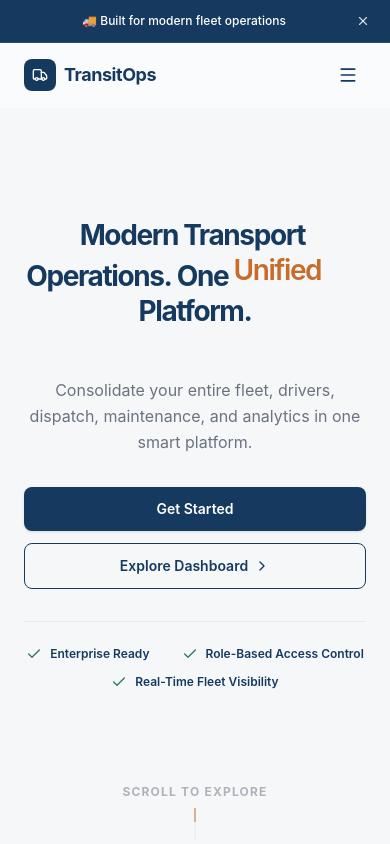
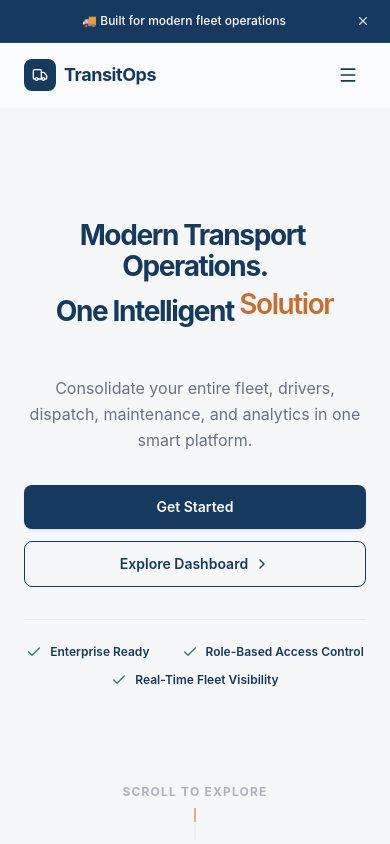
Before and after one commit to ShreyButala/OdooHackathon2, a React (Vite) app: page / in a window 390 px wide. Shown: the top 844 px of the page. Built offline with nearby package versions, Linux system fonts and the light colour scheme; a web font is replaced by a local one.

Commit message:
home page update

```diff
--- a/src/App.jsx
+++ b/src/App.jsx
@@ -43,7 +43,7 @@ function MagneticWord({ children, mousePos, disabled }) {
     const radius = 160;
     if (distance < radius) {
       const power = (radius - distance) / radius; // 0 to 1
-      // Soft push effect (max 5px)
+      // Soft push effect (max 5px) using 3D transform to keep document layout intact
       const shiftX = -(dx / distance) * 5 * power;
       const shiftY = -(dy / distance) * 5 * power;
       setTransform({ x: shiftX, y: shiftY });
@@ -76,8 +76,9 @@ export default function App() {
   const [mousePos, setMousePos] = useState({ x: 0, y: 0, active: false });
   const [isTouchDevice, setIsTouchDevice] = useState(false);
 
-  // Workflow Scroll Tracking States
+  // Workflow Trigger & Animation Progress States
   const workflowRef = useRef(null);
+  const [workflowInView, setWorkflowInView] = useState(false);
   const [workflowProgress, setWorkflowProgress] = useState(0);
 
   // Detect touch devices and prefers-reduced-motion media query
@@ -108,31 +109,53 @@ export default function App() {
     return () => window.removeEventListener('scroll', handleScroll);
   }, []);
 
-  // Track scroll position in the Workflow section
+  // Workflow scroll-triggered fixed-timeline reveal animation
   useEffect(() => {
-    const handleScroll = () => {
-      if (!workflowRef.current) return;
-      const rect = workflowRef.current.getBoundingClientRect();
-      const windowHeight = window.innerHeight;
+    if (prefersReducedMotion) {
+      setWorkflowProgress(1);
+      return;
+    }
 
-      const elementTop = rect.top + window.scrollY;
-      const elementHeight = rect.height;
+    const observer = new IntersectionObserver(([entry]) => {
+      if (entry.isIntersecting) {
+        setWorkflowInView(true);
+      } else {
+        // Reset when scrolled back above the section (entry.boundingClientRect.top > 0)
+        if (entry.boundingClientRect.top > 0) {
+          setWorkflowInView(false);
+          setWorkflowProgress(0);
+        }
+      }
+    }, {
+      threshold: 0.15 // Triggers on entry when 15% of the section is visible
+    });
 
-      // Starts filling when the section is partially visible, finishes before leaving
-      const startScroll = elementTop - windowHeight * 0.85;
-      const endScroll = elementTop + elementHeight - windowHeight * 0.45;
-      const currentScroll = window.scrollY;
+    if (workflowRef.current) {
+      observer.observe(workflowRef.current);
+    }
+    return () => observer.disconnect();
+  }, [prefersReducedMotion]);
 
-      let progress = (currentScroll - startScroll) / (endScroll - startScroll);
-      progress = Math.max(0, Math.min(1, progress));
+  // Handle Workflow linear animation progress draw (0 to 1 over 1.5 seconds)
+  useEffect(() => {
+    if (!workflowInView || prefersReducedMotion || workflowProgress === 1) return;
 
+    const duration = 1500;
+    const startTime = performance.now();
+    let animId;
+
+    const animate = (time) => {
+      const elapsed = time - startTime;
+      const progress = Math.min(elapsed / duration, 1);
       setWorkflowProgress(progress);
+      if (progress < 1) {
+        animId = requestAnimationFrame(animate);
+      }
     };
 
-    window.addEventListener('scroll', handleScroll);
-    handleScroll();
-    return () => window.removeEventListener('scroll', handleScroll);
-  }, []);
+    animId = requestAnimationFrame(animate);
+    return () => cancelAnimationFrame(animId);
+  }, [workflowInView, prefersReducedMotion]);
 
   // Hero Section Mouse Handlers
   const handleMouseMove = (e) => {
@@ -144,19 +167,23 @@ export default function App() {
     setMousePos((prev) => ({ ...prev, active: false }));
   };
 
-  // Hero Headline Elements Definition (Integrating dynamic TextMorph)
-  const heroHeadlineElements = [
-    { type: 'text', text: "Modern", accent: false },
-    { type: 'text', text: "Transport", accent: false },
-    { type: 'text', text: "Operations.", accent: false },
+  // Headline Line 1: Modern Transport Operations.
+  const headlineLine1 = [
+    { text: "Modern", accent: false },
+    { text: "Transport", accent: false },
+    { text: "Operations.", accent: false }
+  ];
+
+  // Headline Line 2: One Intelligent [morphing word] (Only morphing word is orange)
+  const headlineLine2 = [
     { type: 'text', text: "One", accent: false },
+    { type: 'text', text: "Intelligent", accent: false },
     {
       type: 'morph',
-      words: ["Intelligent", "Efficient", "Connected", "Unified"],
-      widthClass: "w-[125px] sm:w-[155px] md:w-[220px] lg:w-[280px] xl:w-[325px]",
+      words: ["Platform", "System", "Network", "Solution"],
+      widthClass: "w-[95px] sm:w-[110px] md:w-[155px] lg:w-[200px] xl:w-[235px]",
       accent: true
-    },
-    { type: 'text', text: "Platform.", accent: false }
+    }
   ];
 
   // Workflow Stages Definition
@@ -274,7 +301,7 @@ export default function App() {
         )}
       </nav>
 
-      {/* 3. Hero — Centered text, shorter copy, text morphing inside single-line headline */}
+      {/* 3. Hero — Centered layout, static headline on line 1, looping morph line on line 2, simple subhead */}
       <header
         onMouseMove={handleMouseMove}
         onMouseLeave={handleMouseLeave}
@@ -282,12 +309,28 @@ export default function App() {
       >
         <div className="my-auto max-w-5xl space-y-8 relative z-10 mx-auto text-center flex flex-col items-center">
 
-          {/* Centered Headline with embedded TextMorph */}
+          {/* Centered Headline broken onto two lines, loops last word in accent orange */}
           <h1
             style={{ fontSize: 'clamp(28px, 3.6vw, 64px)' }}
-            className="font-bold tracking-tighter select-none font-sans text-center max-w-none whitespace-normal md:whitespace-nowrap leading-tight"
+            className="font-bold tracking-tighter select-none font-sans text-center max-w-none leading-[1.1] flex flex-col items-center gap-2"
           >
-            {heroHeadlineElements.map((el, idx) => (
+            {/* Headline Line 1: Modern Transport Operations. */}
+            <div className="whitespace-normal md:whitespace-nowrap">
+              {headlineLine1.map((w, idx) => (
+                <span key={idx} className="inline-block">
+                  <MagneticWord mousePos={mousePos} disabled={isTouchDevice || prefersReducedMotion}>
+                    <span className="text-primary font-bold">
+                      {w.text}
+                    </span>
+                  </MagneticWord>
+                  {idx < headlineLine1.length - 1 && '\u00A0'}
+                </span>
+              ))}
+            </div>
+
+            {/* Headline Line 2: One Intelligent [morphing word] */}
+            <div className="whitespace-normal md:whitespace-nowrap">
+              {headlineLine2.map((el, idx) => (
                 <span key={idx} className="inline-block">
                   <MagneticWord mousePos={mousePos} disabled={isTouchDevice || prefersReducedMotion}>
                     {el.type === 'text' ? (
@@ -298,16 +341,18 @@ export default function App() {
                       <TextMorph
                         words={el.words}
                         widthClass={el.widthClass}
+                        loop={true}
                         className="text-accent font-semibold"
                       />
                     )}
                   </MagneticWord>
-                {idx < heroHeadlineElements.length - 1 && '\u00A0'}
+                  {idx < headlineLine2.length - 1 && '\u00A0'}
                 </span>
               ))}
+            </div>
           </h1>
 
-          {/* Shorter copy centered */}
+          {/* Subheading centered */}
           <div className="max-w-2xl space-y-6 pt-4 text-center mx-auto flex flex-col items-center">
             <p className="text-base sm:text-lg text-text-secondary leading-relaxed font-normal">
               Consolidate your entire fleet, drivers, dispatch, maintenance, and analytics in one smart platform.
@@ -456,7 +501,7 @@ export default function App() {
         </div>
       </ScrollReveal>
 
-      {/* 7. Workflow Timeline Section — Scroll-linked drawing line */}
+      {/* 7. Workflow Timeline Section — Scroll-triggered reveal animation */}
       <div id="workflow" ref={workflowRef} className="w-full bg-primary text-white py-20 md:py-28 px-6 relative overflow-hidden">
         <div className="max-w-7xl mx-auto space-y-16 relative">
           <div className="max-w-3xl text-left">
--- a/src/components/TextMorph.jsx
+++ b/src/components/TextMorph.jsx
@@ -3,7 +3,8 @@ import { useEffect, useState, useRef } from 'react';
 export default function TextMorph({
   words = ["trips", "routes", "maintenance", "analytics"],
   widthClass = "w-[95px] sm:w-[110px] md:w-[150px] lg:w-[190px] xl:w-[220px]",
-  className = ""
+  className = "",
+  loop = false
 }) {
   const [index, setIndex] = useState(0);
   const [isInView, setIsInView] = useState(false);
@@ -13,9 +14,10 @@ export default function TextMorph({
     const observer = new IntersectionObserver(([entry]) => {
       if (entry.isIntersecting) {
         setIsInView(true);
-        observer.unobserve(entry.target);
+      } else {
+        setIsInView(false); // Stop cycling when out of view
       }
-    }, { threshold: 0.5 });
+    }, { threshold: 0.1 });
 
     if (ref.current) {
       observer.observe(ref.current);
@@ -28,17 +30,21 @@ export default function TextMorph({
 
     const interval = setInterval(() => {
       setIndex((prevIndex) => {
-        if (prevIndex < words.length - 1) {
-          return prevIndex + 1;
+        if (loop) {
+          return (prevIndex + 1) % words.length;
         } else {
-          clearInterval(interval);
-          return prevIndex;
+          if (prevIndex < words.length - 1) {
+            return prevIndex + 1;
+          } else {
+            clearInterval(interval);
+            return prevIndex;
+          }
         }
       });
-    }, 1800); // Transitions every 1.8 seconds
+    }, 2200); // 2.2s dwell time per word
 
     return () => clearInterval(interval);
-  }, [isInView, words.length]);
+  }, [isInView, words.length, loop]);
 
   return (
     <span
```
Lines whose indentation alone changed are shown as unchanged.
